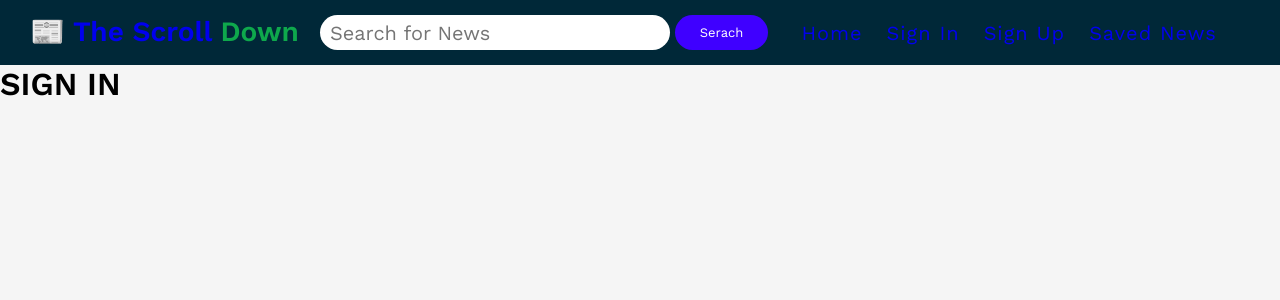
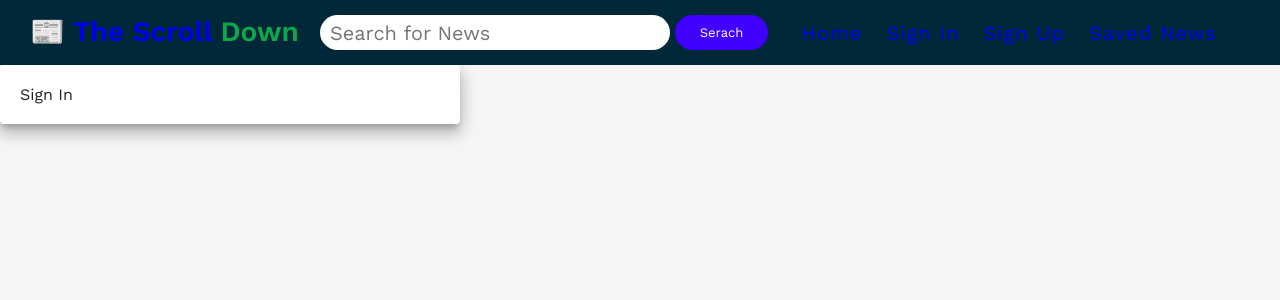
Before and after one commit to willdarkins/the_scroll_down, a React (Create React App) app: page /signin in a window 1280 px wide. Shown: the top 300 px of the page. Built offline with nearby package versions, Linux system fonts and the light colour scheme.

Commit message:
added Grid, Paper and some inline styling to SignIn.js

```diff
--- a/src/pages/SignIn.js
+++ b/src/pages/SignIn.js
@@ -1,9 +1,15 @@
 import React from 'react'
+import { Grid, Paper } from '@material-ui/core'
 
 function SignIn() {
+  const paperStyles ={padding: 20, width: 460,}
     return (
         <>
-          <h1>SIGN IN</h1>
+          <Grid>
+            <Paper elevation={10} style={paperStyles}>
+            Sign In
+            </Paper>
+          </Grid>
         </>
     )
 }
```
Also changed, not shown: src/images/log-in.png (added).
